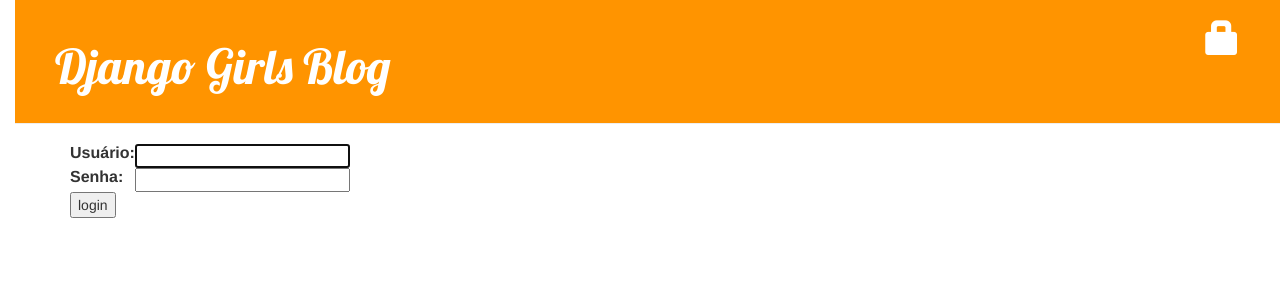
After one commit to thaisnuness/new-first-blog, a Django app: page /accounts/login/ in a window 1280 px wide. The commit adds this page. Shown: the top 300 px of the page. Run offline with Django 3.2, Linux system fonts and the light colour scheme; some libraries are stand-ins or nearby versions.

Commit message:
added change permission for logged-in user only

```diff
--- a/blog/templates/blog/base.html
+++ b/blog/templates/blog/base.html
@@ -15,6 +15,10 @@
             {% if user.is_authenticated %}
                 <a href="{% url 'post_new' %}" class="top-menu"><span class="glyphicon glyphicon-plus"></span></a>
                 <a href="{% url 'post_draft_list' %}" class="top-menu"><span class="glyphicon glyphicon-edit"></span></a>
+                <p class="top-menu">Hello {{ user.username }} <small>(<a href="{% url 'logout' %}">Log out</a>)</small></p>
+
+                {% else %}
+                <a href="{% url 'login' %}" class="top-menu"><span class="glyphicon glyphicon-lock"></span></a>
 
             {% endif %}
             <h1><a href="/">Django Girls Blog</a></h1>
--- /dev/null
+++ b/blog/templates/registration/login.html
@@ -0,0 +1,24 @@
+{% extends "blog/base.html" %}
+
+{% block content %}
+    {% if form.errors %}
+        <p>Usuário ou senha inválido. Por favor, tente novamente.</p>
+    {% endif %}
+
+    <form method="post" action="{% url 'login' %}">
+    {% csrf_token %}
+        <table>
+        <tr>
+            <td>{{ form.username.label_tag }}</td>
+            <td>{{ form.username }}</td>
+        </tr>
+        <tr>
+            <td>{{ form.password.label_tag }}</td>
+            <td>{{ form.password }}</td>
+        </tr>
+        </table>
+
+        <input type="submit" value="login" />
+        <input type="hidden" name="next" value="{{ next }}" />
+    </form>
+{% endblock %}
--- a/blog/views.py
+++ b/blog/views.py
@@ -1,4 +1,5 @@
 from django.shortcuts import render, get_object_or_404, redirect
+from django.contrib.auth.decorators import login_required
 from django.utils import timezone
 from .forms import PostForm
 from .models import Post
@@ -12,6 +13,7 @@
     post = get_object_or_404(Post, pk=pk)
     return render(request, 'blog/post_detail.html', {'post': post})
 
+@login_required
 def post_new(request):
     if request.method == "POST":
          form = PostForm(request.POST)
@@ -24,6 +26,7 @@
          form = PostForm()
     return render(request, 'blog/post_edit.html', {'form': form})
 
+@login_required
 def post_edit(request, pk):
      post = get_object_or_404(Post, pk=pk)
      if request.method == "POST":
@@ -37,15 +40,18 @@
          form = PostForm(instance=post)
      return render(request, 'blog/post_edit.html', {'form': form})
 
+@login_required
 def post_draft_list(request):
     posts = Post.objects.filter(published_date__isnull=True).order_by('created_date')
     return render(request, 'blog/post_draft_list.html', {'posts': posts})
 
+@login_required
 def post_publish(request, pk):
     post = get_object_or_404(Post, pk=pk)
     post.publish()
     return redirect('post_detail', pk=pk)
 
+@login_required
 def post_remove(request, pk):
     post = get_object_or_404(Post, pk=pk)
     post.delete()
--- a/mysite/settings.py
+++ b/mysite/settings.py
@@ -120,3 +120,5 @@
 
 STATIC_URL = '/static/'
 STATIC_ROOT = os.path.join(BASE_DIR, 'static')
+
+LOGIN_REDIRECT_URL = '/'
--- a/mysite/urls.py
+++ b/mysite/urls.py
@@ -15,8 +15,12 @@
 """
 from django.contrib import admin
 from django.urls import path, include
+from django.contrib.auth import views
+
 
 urlpatterns = [
     path('admin/', admin.site.urls),
+    path('accounts/login/', views.login, name='login'),
+    path('accounts/logout/', views.logout, name='logout', kwargs={'next_page': '/'}),
     path('', include('blog.urls')),
 ]
```
